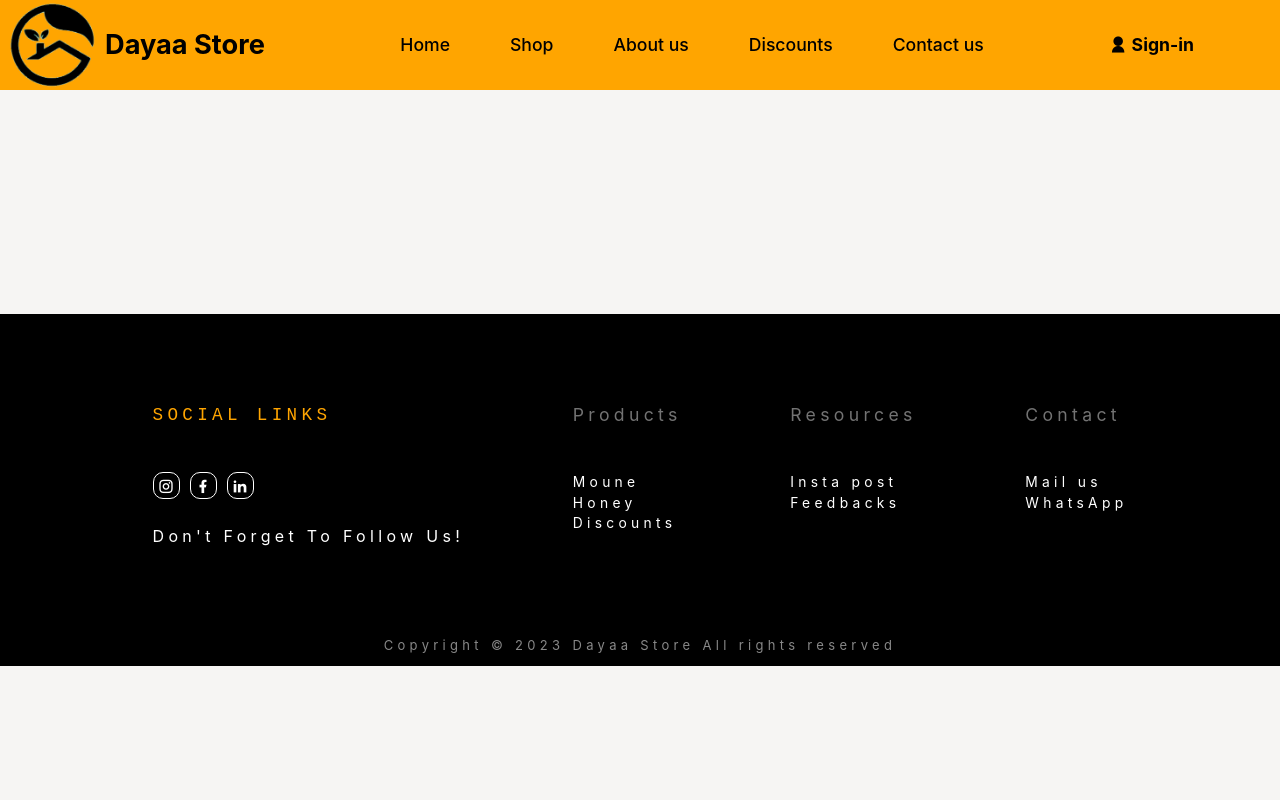
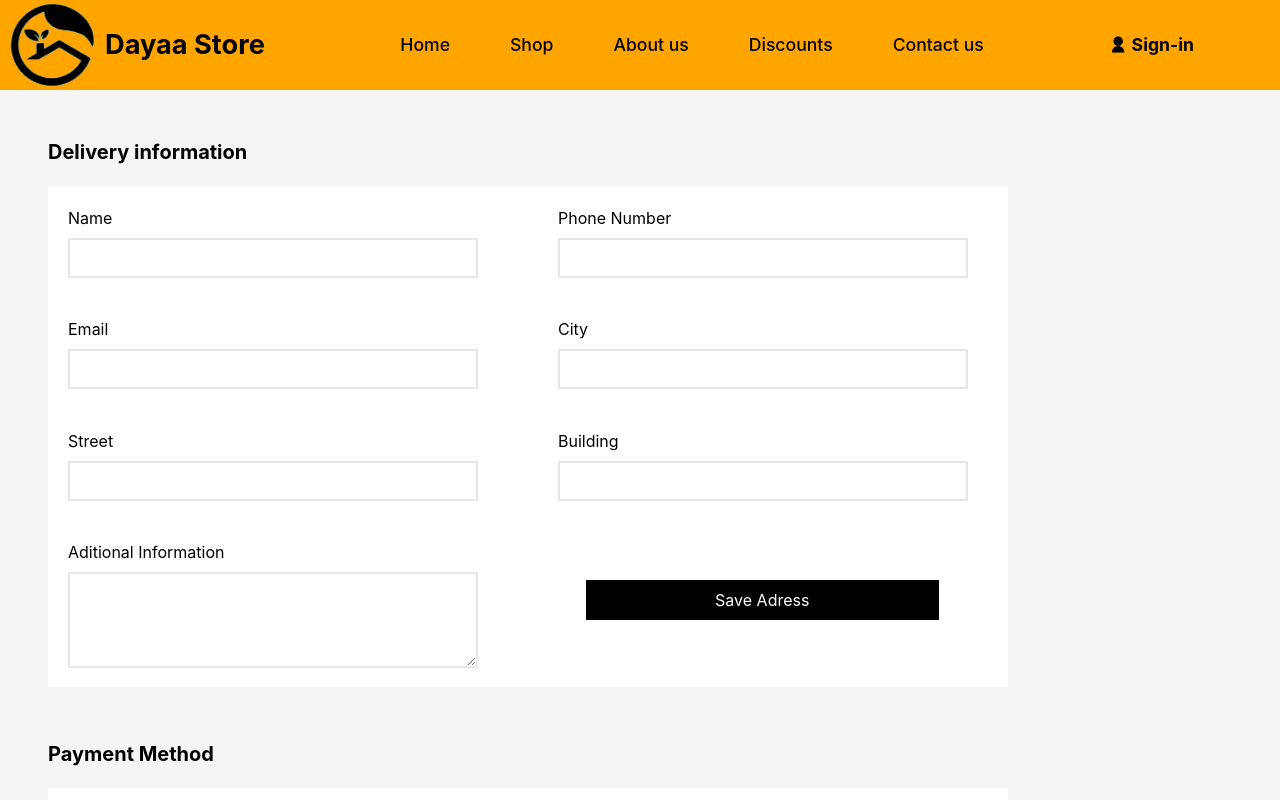
Before and after one commit to shantk705/Real_client_frontend, a React (Create React App) app: page /cart in a window 1280 px wide. Shown: the top 800 px of the page. Built offline with nearby package versions, Linux system fonts and the light colour scheme.

Commit message:
cart form

```diff
--- a/src/App.css
+++ b/src/App.css
@@ -8,9 +8,9 @@
   grid-row: 2;
   display: flex;
   justify-content: center;
-  align-items: center;
+
   flex-direction: column;
   min-height: 100dvh;
-  gap: 20vh;
+
   background-color: #F6F5F3;
 }
--- a/src/App.js
+++ b/src/App.js
@@ -7,6 +7,7 @@ import Home from './Pages/Home/home';
 import React from 'react';
 import Footer from './Components/Footer/footer';
 import Shop from './Pages/Shop/shop';
+import Cart from './Pages/Cart.jsx'
 
 function App() {
   return (
@@ -19,6 +20,7 @@ function App() {
               <Route path='/' element={<Home />} />
               <Route path='/shop' element={<Shop />} />
               <Route path='/contactus' element={<ContactUs />} />
+              <Route path='/cart' element={<Cart />} />
             </Route>
           </Routes>
           <Footer />
--- /dev/null
+++ b/src/Components/Adress.jsx
@@ -0,0 +1,61 @@
+import React from "react";
+
+const Adress = () => {
+  return (
+    <>
+
+
+    <div class="w-[60rem] h-5/6  ml-12 mt-12 flex flex-col  ">
+    <h1 className="mb-5 text-xl font-bold">Delivery information </h1>
+    <form className="  bg-white  grid-cols-2 grid  gap-5 h-5/6"  >
+    <label className="flex  flex-col ml-5 mr-10 pt-5">
+    Name
+    <input type="text" name="name"  className="border-2 h-10  mt-2"/>
+    </label>
+    <label className="flex  flex-col ml-5 mr-10 pt-5">
+    Phone Number
+    <input type="text" name="name"  className="border-2 h-10 mt-2"/>
+    </label>
+    <label className="flex  flex-col ml-5 mr-10">
+    Email
+    <input type="text" name="name"  className="border-2 h-10 mt-2"/>
+    </label>
+    <label className="flex  flex-col ml-5 mr-10">
+   City
+    <input type="text" name="name"  className="border-2 h-10 mt-2"/>
+    </label>
+    <label className="flex  flex-col ml-5 mr-10">
+    Street
+    <input type="text" name="name"  className="border-2 h-10 mt-2"/>
+    </label>
+    <label className="flex  flex-col ml-5 mr-10">
+    Building
+    <input type="text" name="name"  className="border-2 h-10 mt-2"/>
+    </label>
+    <label className="flex  flex-col ml-5 mr-10 ">
+    Aditional Information
+    <textarea type="text" name="name"   className="border-2 h-24  mt-2"/>
+    </label>
+    <button className="bg-black h-10 w-3/4 text-white mt-10 ml-12">Save Adress</button>
+    </form>
+    </div>
+    <div className="ml-12 mt-0">
+    <h2 className="mb-5 text-xl font-bold ">Payment Method</h2>
+    <div className=" w-[60rem] flex flex-col bg-white mb-32 h-[6rem]  justify-center	 ">
+    <label className="  ml-14 text-xl ">
+    <input type="radio" name="name" checked  className="mr-4 w-4 h-4 text-black"/>
+    Cash On Delivery
+
+    </label>
+    </div>
+
+    </div>
+
+
+
+
+    </>
+  );
+};
+
+export default Adress;
--- /dev/null
+++ b/src/Pages/Cart.jsx
@@ -0,0 +1,13 @@
+import React from 'react'
+import Adress from '../Components/Adress'
+
+const Cart = () => {
+  return (
+    <>
+    <Adress/>
+
+    </>
+  )
+}
+
+export default Cart
```
